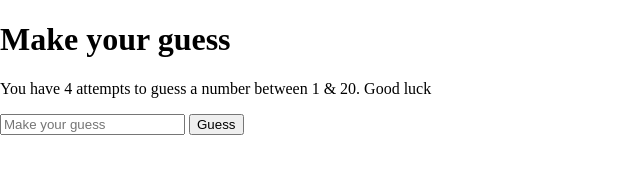
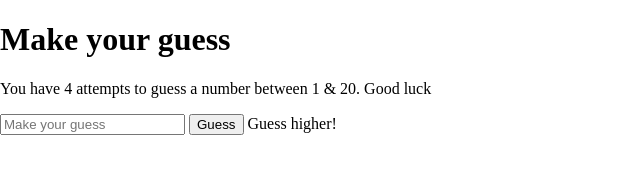
Before and after one commit to H-Indiana-Holdsworth/guess-a-number-lab, a website: page index.html in a window 1280 px wide. Both pictures are taken after a click on the button "Guess". Shown: the full height of the page, 0-640 px from the left. Drawn offline with Linux system fonts and the light colour scheme.

Commit message:
Adds guess button and displays user messages

```diff
--- a/app.js
+++ b/app.js
@@ -1,8 +1,7 @@
 // import functions and grab DOM elements
 
 const userGuess = document.getElementById('user-guess');
-const guessResult = document.getElementById('guess-result');
-const gameResult = document.getElementById('game-result');
+const result = document.getElementById('result');
 
 const button = document.getElementById('button');
 
@@ -10,9 +9,32 @@ const button = document.getElementById('button');
 let remainingTries = 4;
 let randomNum = Math.floor(Math.random()*20)+1;
 
+
 // set event listeners
 button.addEventListener('click', ()=>{
+  remainingTries--;
 
+  const userGuessValue = Number(userGuess.value);
+
+  if (userGuessValue === randomNum) {
+    result.textContent = 'You got it!'
+  }
+
+  else if (remainingTries.value === 0) {
+    result.textContent = "Mission failed, you'll get 'em next time"
+  }
+
+  else if (userGuessValue > randomNum) {
+    result.textContent = 'Guess lower!'
+  }
+
+  else if (userGuessValue < randomNum) {
+    result.textContent = 'Guess higher!'
+  }
+
+
+
+  console.log(randomNum);
 
 });
   // get user input
--- a/index.html
+++ b/index.html
@@ -26,9 +26,7 @@
 
     <button id="button">Guess</button>
 
-    <span class="results" id="remaining-tries"></span>
-    <span class="results" id="guess-result"></span>
-    <span class="results" id="game-result"></span>
+    <span class="result" id="result"></span>
 
 
 
```
